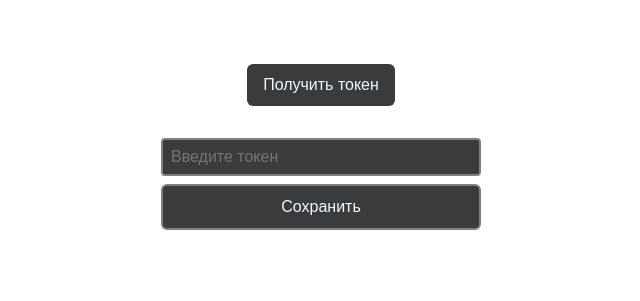
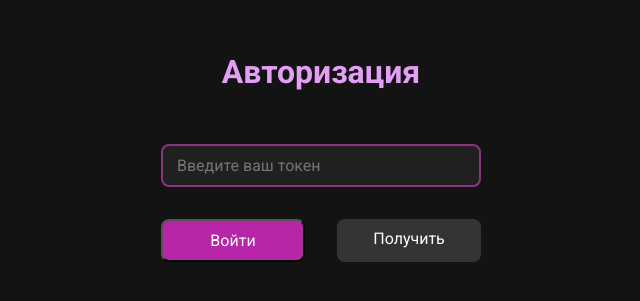
Before and after one commit to ontalex/iot, a React (Create React App) app: page / in a window 1280 px wide. Shown: the part 253-554 px from the top of the page, without its empty margins (319-959 px from the left). Built offline with nearby package versions, Linux system fonts and the light colour scheme.

Commit message:
Стилизация авторизации

```diff
--- a/src/components/Auth/Auth.css
+++ b/src/components/Auth/Auth.css
@@ -1,9 +1,14 @@
+@import url(../../styles/variables.css);
+
 .auth {
-    width: 100vw;
+    max-width: 400px;
     height: 100vh;
     box-sizing: border-box;
 
+    margin: 0 auto;
+
     display: flex;
+
     flex-direction: column;
     justify-content: center;
     align-items: center;
@@ -11,57 +16,69 @@
     gap: 32px;
 }
 
-.auth__get-token {
-    padding: 12px 16px;
-
-    background-color: #3a3b3d;
-
-    color: aliceblue;
-    text-decoration: none;
-
-    font-family: sans-serif;
-
-    border-radius: 6px;
+.auth_header {
+    color: var(--header-color);
+    font-family: "Roboto", sans-serif;
+    /* margin: 0px 32px; */
 }
 
-.auth_form {
+.btn_box {
+    width: 320px;
     display: grid;
-    grid-template-columns: 1fr;
-    gap: 8px;
+    grid-template-columns: repeat(2, 1fr);
+    gap: 32px;
 }
+
 
 
 .auth__error {
     color: red;
-    font-size: 24px;
-    font-family: sans-serif;
+    font-size: 18px;
+    font-family: "Roboto", sans-serif;
+    text-align: center;
+    background-color: rgba(165, 42, 42, 0.19);
+    border-radius: 8px;
+    padding: 16px;
+    border: 3px solid brown;
+}
+
+.auth__get-token, .auth__save {
+    border-radius: 8px;
+    padding: 10px 14px;
+    color: var(--font-color);
+    text-decoration: none;
+
+    font-family: "Roboto", sans-serif;
+    font-size: 16px;
+}
+
+.auth__get-token {
+    background: var(--bg-btn-gray);
+    text-align: center;
 }
 
 .auth__save {
-    width: 320px;
+    background: var(--bg-btn-light);
+}
 
-    padding: 12px 16px;
-
-    background-color: #3a3b3d;
-
-    color: aliceblue;
-    text-decoration: none;
-
-    font-family: sans-serif;
-    font-size: 16px;
-
-    border-radius: 6px;
-    border: 2px solid gray;
+.auth__get-token:hover {
+    background: var(--bg-btn-gray--hover);
+}
+.auth__save:hover {
+    background: var(--bg-btn-light--hover);
 }
 
 .auth__input {
+    background: var(--bg-input);
+    border: var(--border-input);
+    border-radius: 8px;
+    padding: 10px 14px;
+    color: var(--input-color);
+
+    font-family: "Roboto", sans-serif;
+    font-size: 16px;
+
     width: 320px;
-    font-family: sans-serif;
-    padding: 8px;
-    font-size: 16px;
-    background-color: #3a3b3d;
-    border: 2px solid gray;
-    border-radius: 4px;
-    color: white;
+
     box-sizing: border-box;
 }
--- a/src/components/Auth/Auth.js
+++ b/src/components/Auth/Auth.js
@@ -39,25 +39,26 @@ class Auth extends React.Component {
                 ) : (
                     ""
                 )}
+                <h1 className="auth_header">Авторизация</h1>
+                <input
+                    type="text"
+                    placeholder="Введите ваш токен"
+                    value={this.state.authToken}
+                    onChange={this.onChange}
+                    className="auth__input"
+                />
+                <div className="btn_box">
+                    <button className="auth__save" onClick={this.onSave}>
+                        <span>Войти</span>
+                    </button>
                     <a
                         href={authUrl}
                         className="auth__get-token"
                         target="_blank"
                         rel="noreferrer"
                     >
-                    Получить токен
+                        <span>Получить</span>
                     </a>
-                <div className="auth_form">
-                    <input
-                        className="auth__input"
-                        type="text"
-                        value={this.state.authToken}
-                        onChange={this.onChange}
-                        placeholder="Введите токен"
-                    />
-                    <button className="auth__save" onClick={this.onSave}>
-                        Сохранить
-                    </button>
                 </div>
             </div>
         );
--- a/src/components/Dashboard/Dashboard.js
+++ b/src/components/Dashboard/Dashboard.js
@@ -1,3 +1,4 @@
+import { getByTitle } from "@testing-library/react";
 import Device from "../Device/Device";
 import "./Dashboard.css";
 import React from "react";
@@ -84,6 +85,11 @@ class Dashboard extends React.Component {
         });
     }
 
+    // Очиститель кеш (авторизации)
+    rerunAuth() {
+        localStorage.clear();
+    }
+
     /*
     Отрисовщик списка устройств
   */
@@ -108,17 +114,29 @@ class Dashboard extends React.Component {
 
         if (this.state.loadingIotData) {
             // Загрузка
-            return <div className="dashboard__loader">Loading...</div>;
+            return (<div className="dashboard__loader">
+                Loading...
+            </div>);
         } else if (this.state.iotDataError) {
             // Ошибка загрузки
             return (
                 <div className="dashboard__error">
-                    Ошибка получения данных: {this.state.iotDataError}
+                    <p>Ошибка получения данных: {this.state.iotDataError}</p>
+                    <button className="dashboard_rerun" onClick={this.rerunAuth}><span>Сброс</span></button>
                 </div>
             );
         } else if (this.state.iotData) {
             // Отрисовка
-            return this.renderDashboard();
+            return (
+                <div>
+                    <button className="dashboard_rerun" onClick={this.rerunAuth}><span>Сброс</span></button>
+                    {this.renderDashboard()}
+                </div>
+            );
+        } else if (this.state.iotData.devices.length === 0) {
+            return (
+                <div className="dashboard_"></div>
+            )
         }
 
         return <div className="dashboard">{content}</div>;
--- a/src/index.css
+++ b/src/index.css
@@ -1,4 +1,6 @@
+@import url("./styles/variables.css");
+
 body {
   margin: 0;
-  background-color: #fff;
+  background-color: var(--bg);
 }
```
Lines whose indentation alone changed are shown as unchanged.
